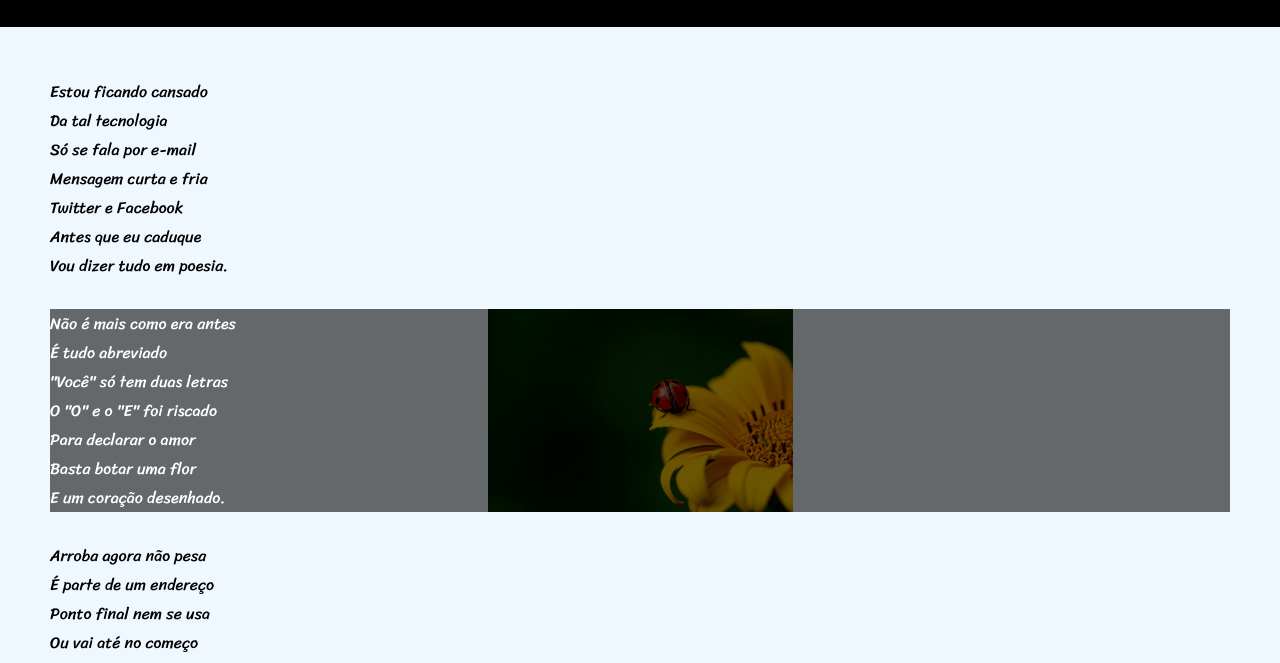
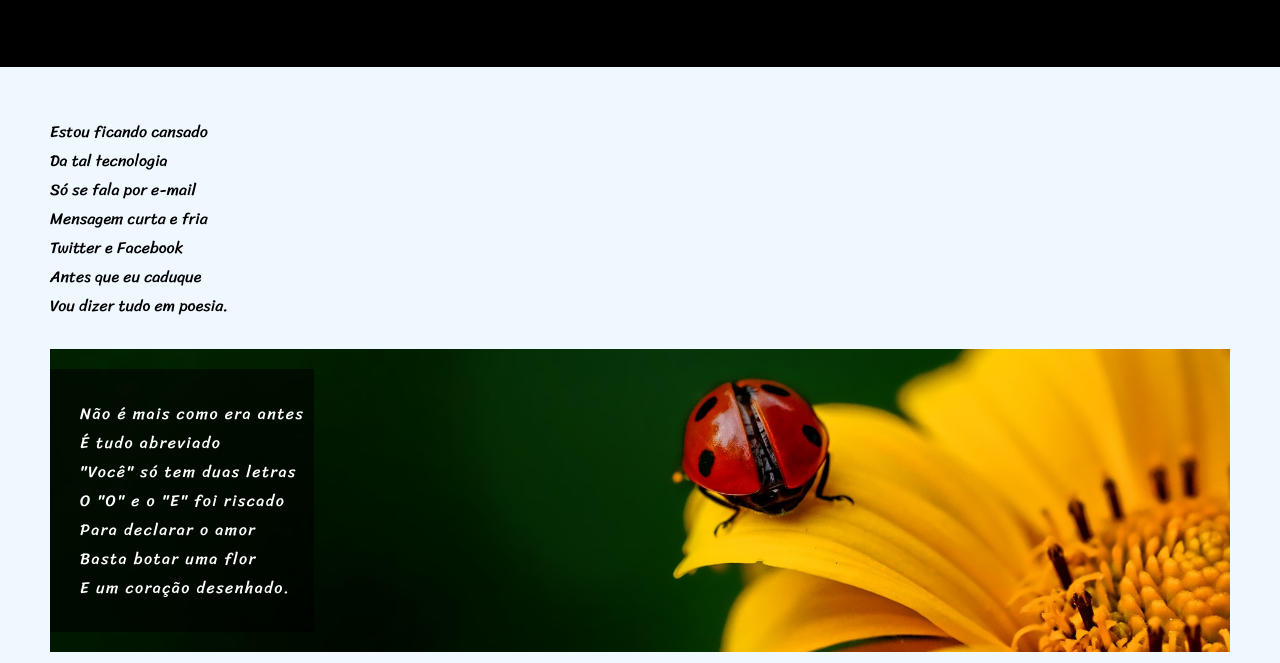
Before and after one commit to asyulmendes/desafio-cordel, a plain HTML site: page index.html in a window 1280 px wide. Shown: the part 136-799 px from the top of the page. Drawn offline with Linux system fonts and the light colour scheme.

Commit message:
Modificações no background da primeira imagem

```diff
--- a/style.css
+++ b/style.css
@@ -14,6 +14,8 @@ body {
     margin: auto;
     padding: auto;
     font-family: var(--fonte-padrao);
+    max-width: 100vw;
+    height: auto;
 
 
 }
@@ -24,7 +26,7 @@ header {
     background-color: black;
     text-align: center;
     padding-top: 50px;
-    padding-bottom: 30px;
+    padding-bottom: 70px;
     max-width: 100vw;
     margin: auto;
 
@@ -68,12 +70,20 @@ main {
 
 }
 
-.fundo-joaninha {
+.fundo-joaninha  {
     background-image: url(imagens/background001.jpg);
-    background-size: contain;
+    background-size: cover;
     background-attachment: fixed;
     background-repeat: no-repeat;
-    background-position: center center;
+    background-position: center right;
+    max-width: 100vw;
+    height: auto;
+    display: flex;
+    justify-content: flex-start;
+    align-items: flex-start;
+    position: relative;
+    top: 50%;
+
 
 
 }
@@ -82,5 +92,11 @@ main {
 
     background-color: rgba(0, 0, 0, 0.582);
     color: white;
+    letter-spacing: 1.5px;
+    font-size: 1rem;
+    padding:30px 10px 30px 30px;
+    margin: 20px 10px 20px 0px;
+
+
 
 }
```
